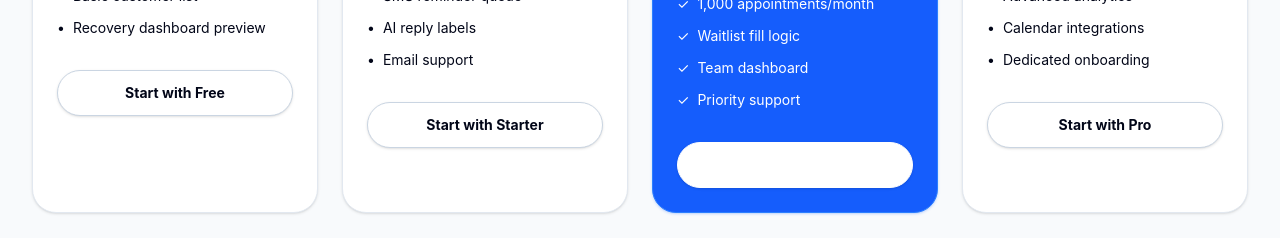
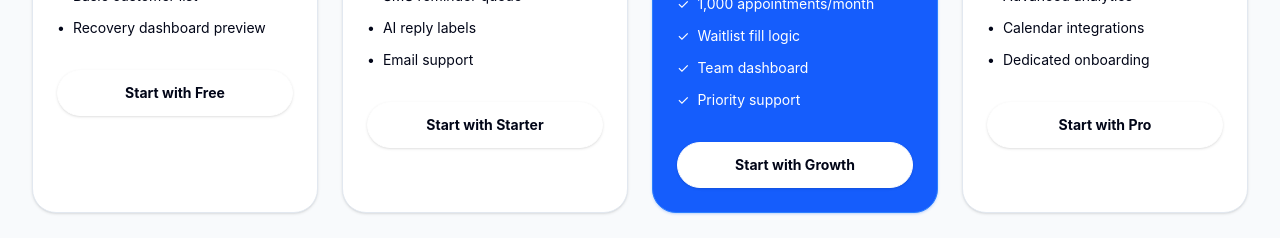
Before and after one commit to daneprotego/appointment-recovery-ai, a Next.js app: page /pricing in a window 1280 px wide. Shown: the part 669-907 px from the top of the page. Built offline with nearby package versions, Linux system fonts and the light colour scheme.

Commit message:
Force Growth button text color

```diff
--- a/app/pricing/page.tsx
+++ b/app/pricing/page.tsx
@@ -128,14 +128,14 @@ export default function PricingPage() {
               {plan.highlighted ? (
                 <Link
                   href="/signup"
-                  className="mt-8 block rounded-full border border-white bg-white px-5 py-3 text-center text-sm font-bold text-slate-950 shadow-sm transition hover:bg-blue-50 hover:text-blue-700"
+                  className="mt-8 block rounded-full border border-white bg-white px-5 py-3 text-center text-sm font-bold !text-slate-950 shadow-sm transition hover:bg-blue-50 hover:!text-blue-700"
                 >
                   Start with Growth
                 </Link>
               ) : (
                 <Link
                   href="/signup"
-                  className="mt-8 block rounded-full border border-slate-300 bg-white px-5 py-3 text-center text-sm font-bold text-slate-950 shadow-sm transition hover:border-blue-300 hover:bg-blue-50 hover:text-blue-700"
+                  className="mt-8 block rounded-full border border-white bg-white px-5 py-3 text-center text-sm font-bold !text-slate-950 shadow-sm transition hover:bg-blue-50 hover:!text-blue-700"
                 >
                   Start with {plan.name}
                 </Link>
```
